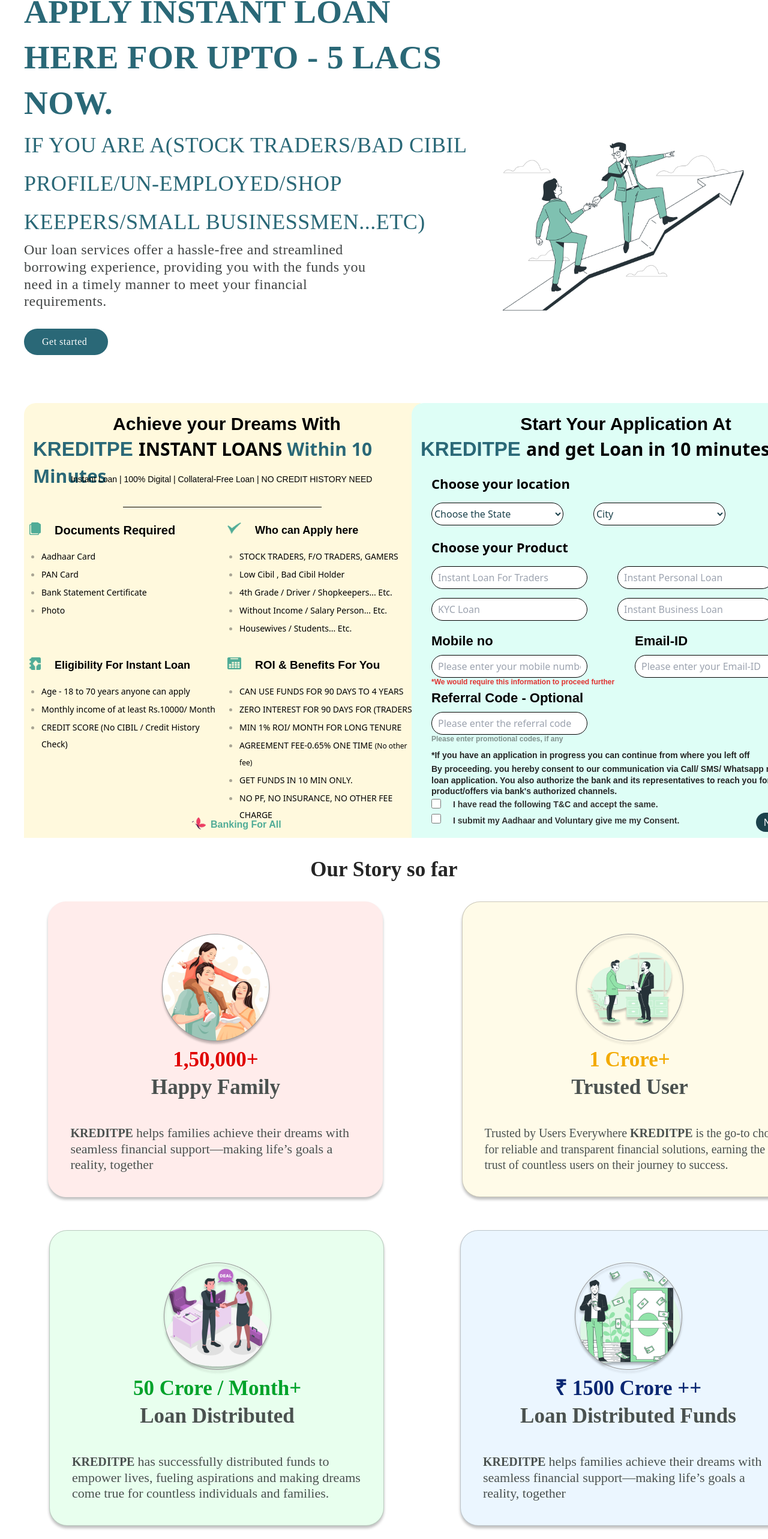
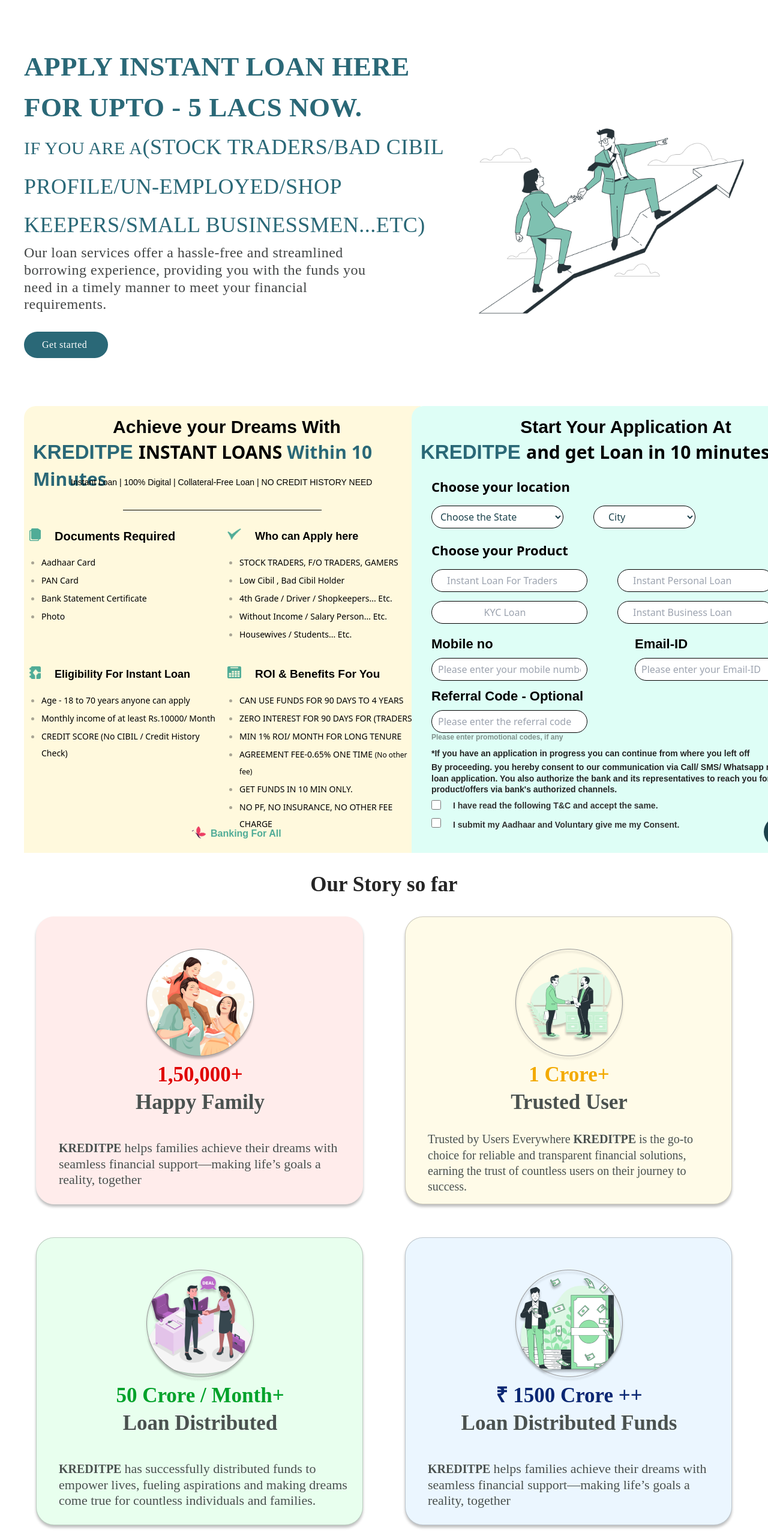
Before and after one commit to Vijaysharmagpj/Client_Project, a React (Create React App) app: page / in a window 1280 px wide. Shown: the part 110-2676 px from the top of the page at 60% size. Built offline with nearby package versions, Linux system fonts and the light colour scheme.

Commit message:
"bug fixing"

```diff
--- a/src/Component/Dashboard.css
+++ b/src/Component/Dashboard.css
@@ -1,6 +1,9 @@
 .dashboard-container {
-  top: 157px;
-  left: 51px;
+  flex:1;
+  margin-top: 12vh;
+  /* top: 157px;
+  left: 51px; */
+  /* border: 1px solid red; */
 }
 
 .dashboard-content {
@@ -34,28 +37,33 @@
 .dashboard-header {
   /* width: 844px;
   height: 347px; */
-  flex: 3.5;
+  flex: 3;
   color: #2A6877;
+  /* border: 1px solid black; */
+  /* border: 1px solid black; */
 }
 
 .image-dashboard{
   flex: 2;
+  /* border: 1px solid red; */
 }
 
 .header-title {
   font-family: "DM Sans";
-  font-size: 55px;
+  font-size: 45px;
   font-weight: 700;
-  line-height: 76px;
+  /* line-height: 76px; */
   letter-spacing: 0.5px;
   text-align: left;
   text-underline-position: from-font;
-  text-decoration-skip-ink: none;
+  /* text-decoration-skip-ink: none; */
+  /* border: 1px solid red; */
+
 }
 
 .header-subtitle {
   font-family: "DM Sans";
-  font-size: 36px;
+  font-size: 30px;
   font-weight: 500;
   line-height: 64px;
   letter-spacing: 0.5px;
--- a/src/Component/Dashboard.jsx
+++ b/src/Component/Dashboard.jsx
@@ -10,7 +10,7 @@
       <div className="dashboard-content">
         <div className="dashboard-header">
           <p className="header-title">
-            APPLY INSTANT LOAN HERE FOR UPTO - 5 LACS NOW.
+            APPLY INSTANT LOAN HERE <p>FOR UPTO - 5 LACS NOW.</p>
           </p>
           <p> <span className="header-subtitle">
             IF YOU ARE A
--- a/src/Component/DocumentReq.css
+++ b/src/Component/DocumentReq.css
@@ -96,13 +96,13 @@
 }
 
 /* Step description */
-.step p {
+/* .step p {
   font-family: "DM Sans";
   font-size: 16px;
   font-weight: 400;
-  line-height: 24px; /* Line height for readability */
-  color: #4a514f; /* Subtle gray */
-}
+  line-height: 24px;
+  color: #4a514f;
+} */
 
 /* Step title */
 .step-bottom h3 {
@@ -114,10 +114,21 @@
 }
 
 /* Step description */
-.step-bottom p {
+/* .step-bottom p {
   font-family: "DM Sans";
   font-size: 16px;
   font-weight: 400;
-  line-height: 24px; /* Line height for readability */
-  color: #4a514f; /* Subtle gray */
+  line-height: 24px;
+  color: #4a514f;
+} */
+
+
+.docContentStyle{
+  font-family: "DM Sans";
+  font-style: italic;
+  font-weight: 400;
+  font-size: 20px;
+  line-height: 20.83px;
+  text-align: center;
+  color: #4a514f;
 }
--- a/src/Component/DocumentReq.jsx
+++ b/src/Component/DocumentReq.jsx
@@ -19,7 +19,7 @@
               />
             </div>
             <h3>Photo Check</h3>
-            <p>
+            <p className="docContentStyle">
               Photo Check enables secure document upload for quick loan
               approval.
             </p>
@@ -33,7 +33,7 @@
               />
             </div>
             <h3>Identity Check</h3>
-            <p>
+            <p className="docContentStyle">
               "Identity Check" verifies personal documents for faster, secure
               loan approval.
             </p>
@@ -47,7 +47,7 @@
               />
             </div>
             <h3>KYC Check</h3>
-            <p>
+            <p className="docContentStyle">
               KYC Check verifies user identity and documents for secure loan
               processing.
             </p>
@@ -61,7 +61,7 @@
               />
             </div>
             <h3>Income Check (Bank Statement)</h3>
-            <p>
+            <p className="docContentStyle">
               Income Check verifies the user's income details to assess loan
               eligibility.
             </p>
--- a/src/Component/Footer/Footer.css
+++ b/src/Component/Footer/Footer.css
@@ -88,6 +88,7 @@
    color: white;
    font-size: 1rem;
    font-weight: 600;
+   padding-bottom: 30px;
 }
 ._footer_container_fluild{
     background-color: black;
--- a/src/Component/FormandInfo.css
+++ b/src/Component/FormandInfo.css
@@ -125,7 +125,7 @@
 .row-spaced{
     display: flex;
     gap: 20px;
-    margin-top: 25px;
+    margin-top: 30px;
     /* border:1px solid blue; */
     /* margin-left: 9px; */
 }
@@ -274,6 +274,22 @@
     width: 220px;
     height: 38px;
     margin-top: 15px;
+    padding-left: 10px;
+    /* margin-left: 15px;  */
+    margin-right: 50px;
+    gap: 10px;
+    border-radius: 20px 20px 20px 20px;
+    border: 1px solid #000; /* Adds a border around the select box */
+    background-color: #fff; /* Optional: Adds background color */
+    font-size: 16px;
+    color: #1B424C;
+}
+
+.Cityfields {
+    width: 170px;
+    height: 38px;
+    margin-top: 15px;
+    padding-left: 20px;
     /* margin-left: 15px;  */
     /* padding: 0px 10px;  */
     margin-right: 50px;
@@ -292,7 +308,7 @@
     margin-top: 15px;
     /* margin-left: 10px;  */
     margin-right: 50px;
-    padding: 0px 10px; /* Adds padding for inner content */
+    padding-left: 25px;
     gap: 10px;
     border-radius: 20px 20px 20px 20px;
     border: 1px solid #000; /* Adds a border around the select box */
@@ -300,6 +316,24 @@
     font-size: 16px;
     color: #1B424C;
 }
+
+
+.KYCfields2 {
+    width: 260px;
+    height: 38px;
+    margin-top: 15px;
+    /* margin-left: 10px;  */
+    margin-right: 50px;
+    padding-left: 13%;
+    gap: 10px;
+    border-radius: 20px 20px 20px 20px;
+    border: 1px solid #000; /* Adds a border around the select box */
+    background-color: #fff; /* Optional: Adds background color */
+    font-size: 16px;
+    color: #1B424C;
+}
+
+
 .fields3 {
     width: 260px;
     height: 38px;
@@ -448,16 +482,17 @@
 
 .checkboxesdiv{
     margin-left: 33px;
-    margin-top: 5px;
+    margin-top: 10px;
     display: flex;
 }
 
 .checkboxesdiv-button{
-    margin-left: 10vw;
+    margin-left: 11vw;
     padding: 4px;
     background-color: #1B424C;
     color: white;
-    width: 60px;
+    width: 80px;
+    height: 50px;
     border-radius: 30px;
     margin-bottom: 5px;
 }
--- a/src/Component/FormandInfo.js
+++ b/src/Component/FormandInfo.js
@@ -113,7 +113,7 @@
                             <select className="fields">
                                 <option selected >Choose the State</option>
                             </select>
-                            <select className="fields">
+                            <select className="Cityfields">
                                 <option selected >City</option>
                             </select>
                         </div>
@@ -128,7 +128,7 @@
                             <input type="text" className="fields2" placeholder="Instant Personal Loan" />
                         </div>
                         <div className="secondheading">
-                            <input type="text" className="fields2" placeholder="KYC Loan" />
+                            <input type="text" className="KYCfields2" placeholder="KYC Loan" />
                             <input type="text" className="fields2" placeholder="Instant Business Loan" />
                         </div>
                     </div>
@@ -144,7 +144,7 @@
                                     className="fields3"
                                     placeholder="Please enter your mobile number"
                                 />
-                                <p className="validatemsg">*We would require this information to proceed further</p>
+                                {/* <p className="validatemsg">*We would require this information to proceed further</p> */}
                             </div>
                             <div className="input-group">
                                 <span className="heading3">Email-ID</span>
@@ -155,7 +155,7 @@
                                 />
                             </div>
                         </div>
-                        <div className="mt-1">
+                        <div className="mt-3">
                             <span className="heading3">Referral Code - Optional</span>
                             <div>
                                 <input
--- a/src/Component/Getstart.css
+++ b/src/Component/Getstart.css
@@ -101,6 +101,7 @@
   font-weight: 600px;
   margin-bottom: 50px;
   margin-top: 10px;
+  font-weight: 600;
 }
 .started span{
   color: #2A6877;
--- a/src/Component/Navbar.css
+++ b/src/Component/Navbar.css
@@ -58,6 +58,7 @@
   }
 
   .navbar_link img {
-    width: auto; /* Maintain original aspect ratio */
-    height: 40px; /* Adjust height to desired size */
+    flex: 1;
+    /* width: auto;
+    height: 40px;  */
   }
--- a/src/Component/OurStory.css
+++ b/src/Component/OurStory.css
@@ -3,6 +3,8 @@
   /* justify-content: space-between; */
   /* align-items: flex-start; */
 }
+
+
 
 .story-title {
   width: 268px;
@@ -24,9 +26,11 @@
 }
 
 .story-container {
-  width: 558px;
-  height: 493px;
-  margin-left: 127px;
+  width: 545px;
+  height: 480px;
+  /* flex: 1; */
+  /* border: 1px solid red; */
+  /* margin-left: 127px; */
   background-color: #ffeceb;
   border-radius: 30px;
   border: 1px solid #ffeceb;
@@ -38,6 +42,7 @@
   display: flex;
   justify-content: center;
   margin-top: 53px;
+
 }
 
 .story-number {
@@ -99,9 +104,9 @@
 /* TrustedUser */
 
 .story-container1 {
-  width: 558px;
-  height: 493px;
-  margin-left: 132px;
+  width: 545px;
+  height: 480px;
+  margin-left: 70px;
   background-color: #fffbe8;
   border-radius: 30px;
   border: 1px solid #00000033;
@@ -146,7 +151,7 @@
 .creditpe-container1 {
   width: 502px;
   height: 78px;
-  margin-top: 40px;
+  margin-top: 25px;
   margin-left: 37px;
 }
 
@@ -156,6 +161,7 @@
   font-weight: 500;
   line-height: 26.04px;
   text-align: left;
+  padding-right: 8px;
   text-underline-position: from-font;
   text-decoration-skip-ink: none;
   color: #4a514f;
@@ -175,10 +181,9 @@
 
 
 .story-container2 {
-    width: 558px;
-    height: 493px;
+  width: 545px;
+  height: 480px;
     margin-top: 35px;
-    margin-left: 127px;
     background-color: #E8FFEE;
     border-radius: 30px;
     border: 1px solid #00000033;
@@ -252,10 +257,10 @@
 
 
 .story-container3 {
-    width: 558px;
-    height: 493px;
+  width: 545px;
+  height: 480px;
     margin-top: 35px;
-    margin-left: 127px;
+    margin-left: 70px;
     background-color: #EBF6FF;
     border-radius: 30px;
     border: 1px solid #00000033;
--- a/src/Component/OurStory.jsx
+++ b/src/Component/OurStory.jsx
@@ -8,7 +8,6 @@
       <div className="story-title">
         <p>Our Story so far</p>
       </div>
-
       <div className="wrapper">
         <div className="story-container">
           <div className="image-container">
```
